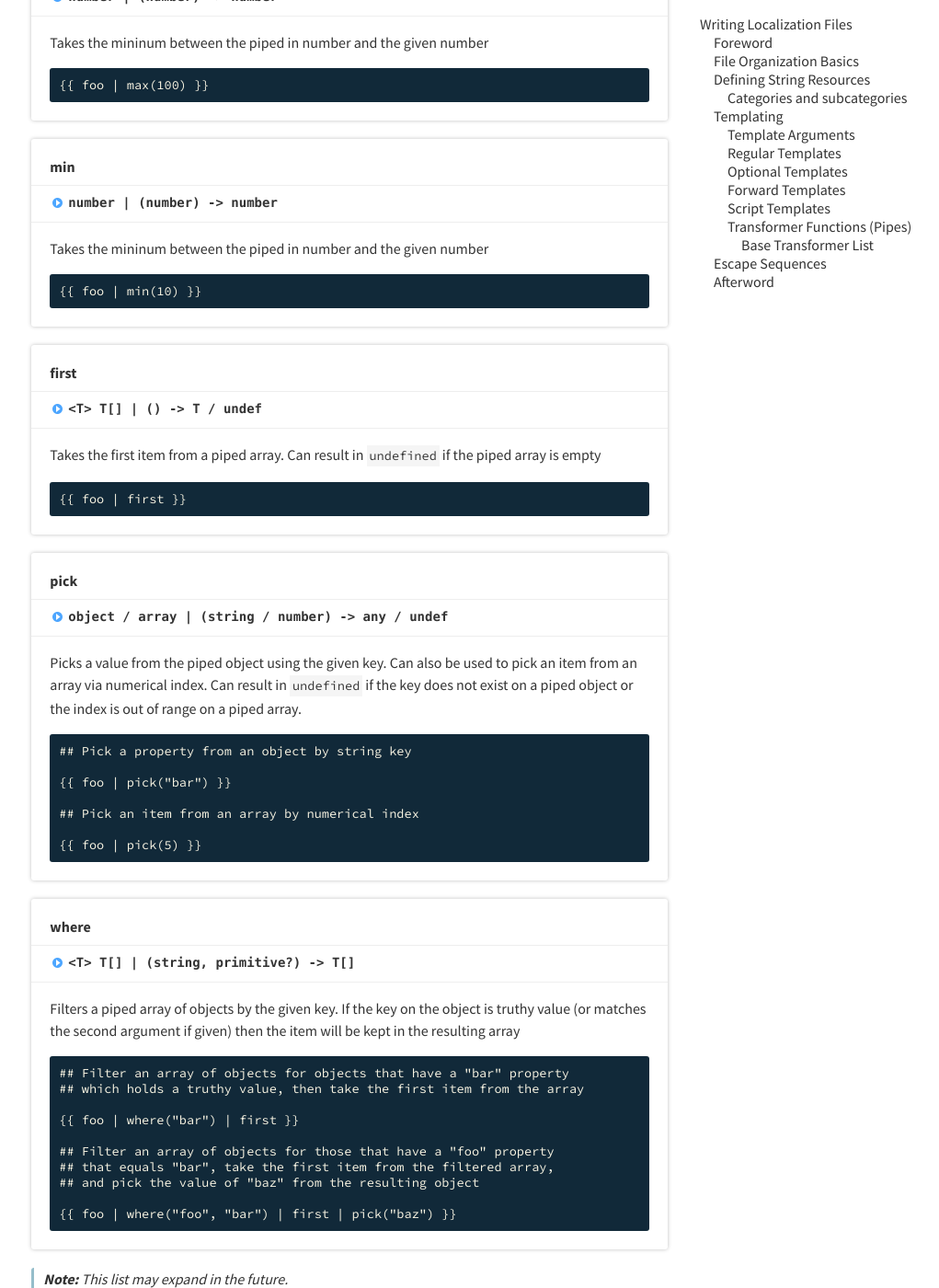
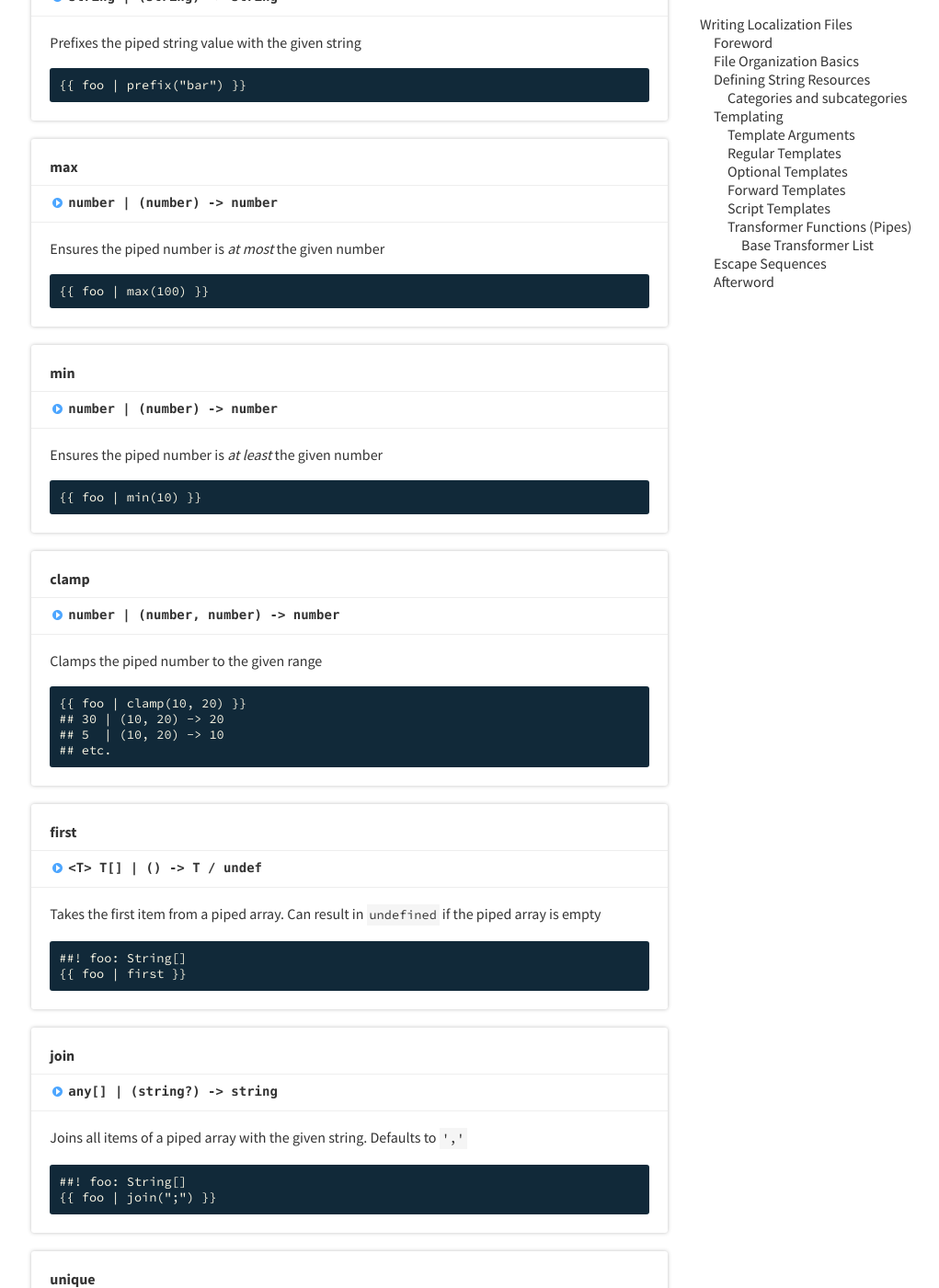
Before and after one commit to discord-samba/localization, a Jekyll site: the page built from _guides/writing_localization_files.md, in a window 1280 px wide and 1400 px high, scrolled down 12906 px. Shown: the whole window at 92% size, without its empty margins (209-1230 px from the left). Built offline with Jekyll 4.4.1, drawn with Linux system fonts in a browser that asks for light colours; some of the changed text lies outside the part shown.

```diff
--- a/_guides/writing_localization_files.md
+++ b/_guides/writing_localization_files.md
@@ -528,6 +528,15 @@ Returns the given value if the piped value is <code>undefined</code>, otherwise
 	example=example
 %}
 
+{% capture example %}{% raw %}{{ foo | capitalize }}{% endraw %}{% endcapture %}
+{%
+	include pipe_signature.html
+	name="capitalize"
+	signature="string | () -> string"
+	description="Capitalizes the first character of the piped string value"
+	example=example
+%}
+
 {% capture example %}{% raw %}{{ foo | repeat(5) }}{% endraw %}{% endcapture %}
 {%
 	include pipe_signature.html
@@ -618,7 +627,7 @@ Returns the given value if the piped value is <code>undefined</code>, otherwise
 	include pipe_signature.html
 	name="max"
 	signature="number | (number) -> number"
-	description="Takes the mininum between the piped in number and the given number"
+	description="Ensures the piped number is <i>at most</i> the given number"
 	example=example
 %}
 
@@ -627,11 +636,28 @@ Returns the given value if the piped value is <code>undefined</code>, otherwise
 	include pipe_signature.html
 	name="min"
 	signature="number | (number) -> number"
-	description="Takes the mininum between the piped in number and the given number"
+	description="Ensures the piped number is <i>at least</i> the given number"
 	example=example
 %}
 
-{% capture example %}{% raw %}{{ foo | first }}{% endraw %}{% endcapture %}
+{% capture example %}{% raw %}
+{{ foo | clamp(10, 20) }}
+## 30 | (10, 20) -> 20
+## 5  | (10, 20) -> 10
+## etc.
+{% endraw %}{% endcapture %}
+{%
+	include pipe_signature.html
+	name="clamp"
+	signature="number | (number, number) -> number"
+	description="Clamps the piped number to the given range"
+	example=example
+%}
+
+{% capture example %}{% raw %}
+##! foo: String[]
+{{ foo | first }}
+{% endraw %}{% endcapture %}
 {%
 	include pipe_signature.html
 	name="first"
@@ -639,6 +665,30 @@ Returns the given value if the piped value is <code>undefined</code>, otherwise
 	description="
 Takes the first item from a piped array. Can result in <code>undefined</code> if the piped array is empty
 "
+	example=example
+%}
+
+{% capture example %}{% raw %}
+##! foo: String[]
+{{ foo | join(";") }}
+{% endraw %}{% endcapture %}
+{%
+	include pipe_signature.html
+	name="join"
+	signature="any[] | (string?) -> string"
+	description="Joins all items of a piped array with the given string. Defaults to <code>','</code>"
+	example=example
+%}
+
+{% capture example %}{% raw %}
+##! foo: Any[]
+{{ foo | unique }}
+{% endraw %}{% endcapture %}
+{%
+	include pipe_signature.html
+	name="unique"
+	signature="&lt;T&gt; T[] | () -> T[]"
+	description="Creates an array of all unique items from the piped array"
 	example=example
 %}
 
@@ -686,6 +736,28 @@ matches the second argument if given) then the item will be kept in the resultin
 	example=example
 %}
 
+{% capture example %}{% raw %}
+##! foo: Any
+{{ foo | inspect }}
+
+## Or, with a specified depth
+
+{{ foo | inspect(3) }}
+{% endraw %}{% endcapture %}
+{%
+	include pipe_signature.html
+	name="inspect"
+	signature="any | (number?) -> string"
+	description="
+Calls <a href=\"https://nodejs.org/api/util.html#util_util_inspect_object_options\"><code>util.inspect()</code></a>
+on the piped value. Can be given a number for inspection depth (defaults to 1).<br>
+<blockquote><b>Note:</b> This can be used for debugging complex values before piping them to transformers
+that simplify the value. Obviously this kind of debugging is better suited to the debugger in your editor
+but some might find this helpful.</blockquote>
+"
+	example=example
+%}
+
 > **Note:** This list may expand in the future.
 
 ## Escape Sequences
```
Also changed, not shown: docs/classes/localization.html (+10 -10 lines), docs/classes/localizationstringerror.html (+4 -4 lines), docs/classes/parseerror.html (+4 -4 lines), docs/globals.html (+4 -4 lines), docs/index.html (+4 -4 lines).
